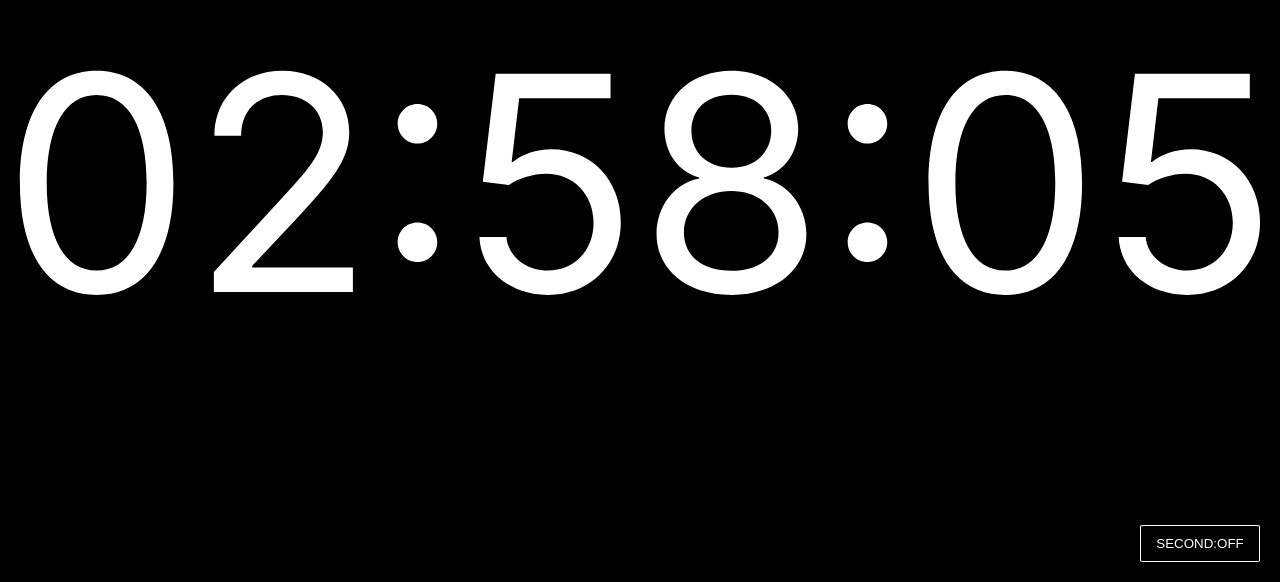
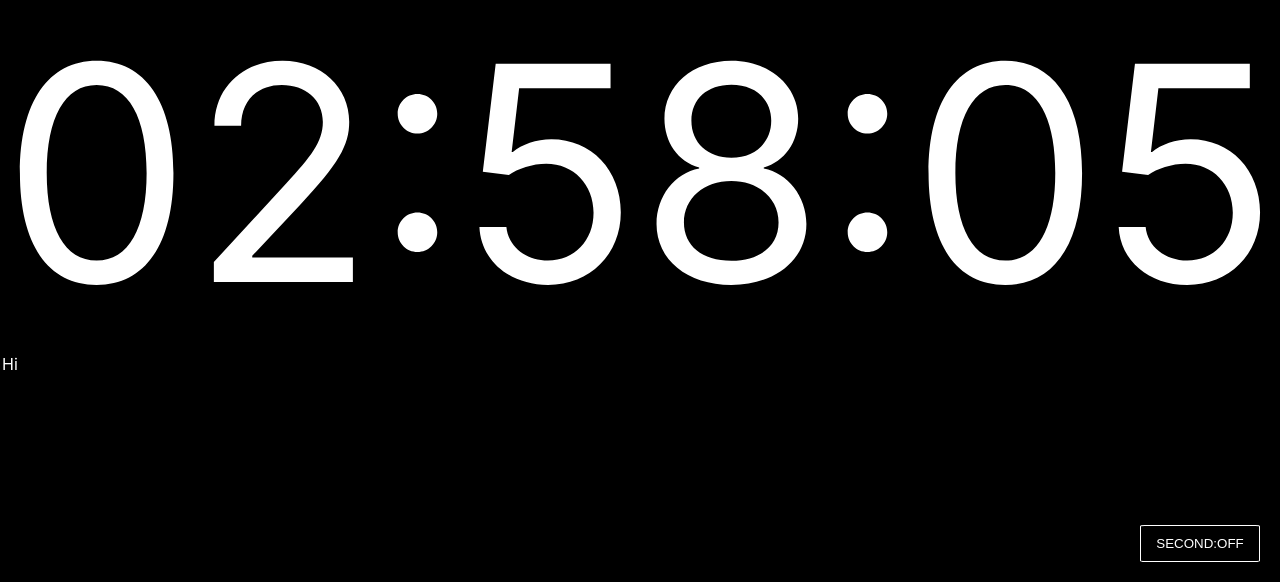
Before and after one commit to prantiranibanda/Clock, a React (Create React App) app: page / in a window 1280 px wide. Shown: the part 218-800 px from the top of the page. Built offline with nearby package versions, Linux system fonts and the light colour scheme.

Commit message:
Testing deployment

```diff
--- a/src/App.css
+++ b/src/App.css
@@ -27,3 +27,6 @@
   background-color: black;
   color: white;
 }
+.text1{
+  color:white;
+}
--- a/src/App.js
+++ b/src/App.js
@@ -29,6 +29,7 @@ function App() {
       <div className="parentBox">
         <button className="box" onClick={handleClick}>{(isDisplaySec)?"SECOND:OFF":"SECOND:ON"}</button>
       </div>
+      <div className='text1'>Hi</div>
     </div>
   );
 }
```
Also changed, not shown: 1 other file (tests, documents, lock files or other folders).
